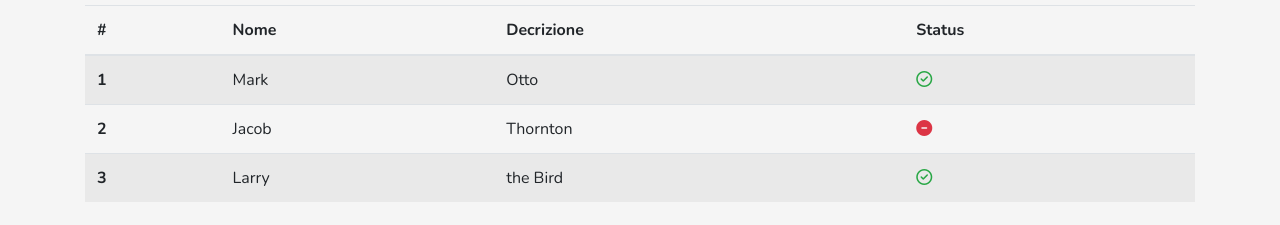
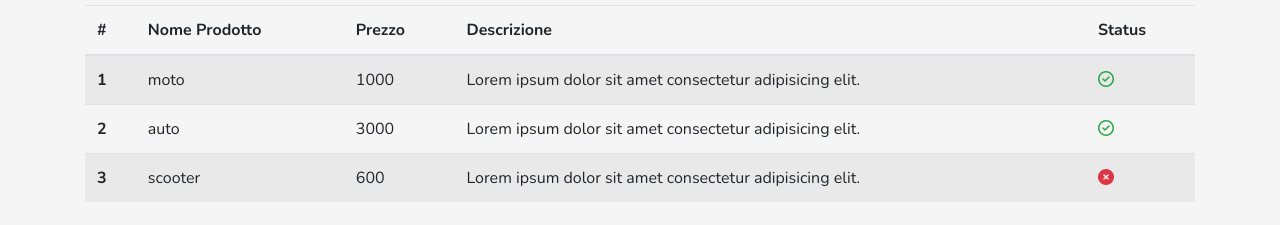
Before and after one commit to Leo170195/Presto, a plain HTML site: page profile.html in a window 1280 px wide. Shown: the part 533-758 px from the top of the page. Drawn offline with nearby package versions, Linux system fonts and the light colour scheme.

Commit message:
fine sezione profile

```diff
--- a/profile.html
+++ b/profile.html
@@ -87,30 +87,14 @@
                     <thead>
                       <tr>
                         <th scope="col">#</th>
-                        <th scope="col">Nome</th>
-                        <th scope="col">Decrizione</th>
+                        <th scope="col">Nome Prodotto</th>
+                        <th scope="col">Prezzo</th>
+                        <th scope="col">Descrizione</th>
                         <th scope="col">Status</th>
                       </tr>
                     </thead>
-                    <tbody>
-                      <tr>
-                        <th scope="row">1</th>
-                        <td>Mark</td>
-                        <td>Otto</td>
-                        <td><i class="far fa-check-circle text-success"></i></td>
-                      </tr>
-                      <tr>
-                        <th scope="row">2</th>
-                        <td>Jacob</td>
-                        <td>Thornton</td>
-                        <td><i class="fas fa-minus-circle text-danger"></i></td>
-                      </tr>
-                      <tr>
-                        <th scope="row">3</th>
-                        <td>Larry</td>
-                        <td>the Bird</td>
-                        <td><i class="far fa-check-circle text-success"></i></td>
-                      </tr>
+                    <tbody id="tablebody">
+
                     </tbody>
                   </table>
               </div>
@@ -119,9 +103,6 @@
       </div>
 
       <!-- FINE HEADER -->
-
-
-
       <div style="margin-top: 1000px;"></div>
       <!-- FOOTER -->
       <footer id="sticky-footer" class="py-4 bg-dark text-white-50">
--- a/script.js
+++ b/script.js
@@ -149,3 +149,66 @@ fetch('./prodotti.json')
    }
    reset()
 })
+// Fine Ricerca
+
+// Sezione Annunci Pagina Profilo
+
+let table = document.querySelector('#tablebody');
+console.log(table);
+
+// Creo l'oggetto profileUser
+let profileUser = [
+  {
+    'prodotto': 'moto',
+    'descrizione': 'Lorem ipsum dolor sit amet consectetur adipisicing elit.',
+    'prezzo': 1000,
+    'status': true
+  },
+
+  {
+    'prodotto': 'auto',
+    'descrizione': 'Lorem ipsum dolor sit amet consectetur adipisicing elit.',
+    'prezzo': 3000,
+    'status': true
+  },
+
+  {
+    'prodotto': 'scooter',
+    'descrizione': 'Lorem ipsum dolor sit amet consectetur adipisicing elit.',
+    'prezzo': 600,
+    'status': false
+  },
+
+]
+// console.log(profileUser);
+// Ciclo tutti gli elementi della tabella
+profileUser.forEach(( el , index) => {
+  let riga = document.createElement("tr")
+
+  // controllo lo status
+  if (el.status){
+
+    riga.innerHTML = `
+    <th scope="row">${index+1}</th>
+    <td>${el.prodotto}</td>
+    <td>${el.prezzo}</td>
+    <td>${el.descrizione}</td>
+    <td><i class="far fa-check-circle text-success"></i></td>
+
+    `
+
+  } else {
+
+    riga.innerHTML = `
+    <th scope="row">${index+1}</th>
+    <td>${el.prodotto}</td>
+    <td>${el.prezzo}</td>
+    <td>${el.descrizione}</td>
+    <td><i class="fas fa-times-circle text-danger"></i></td>
+
+    `
+  }
+
+table.appendChild(riga)
+// console.log(el);
+})
```
